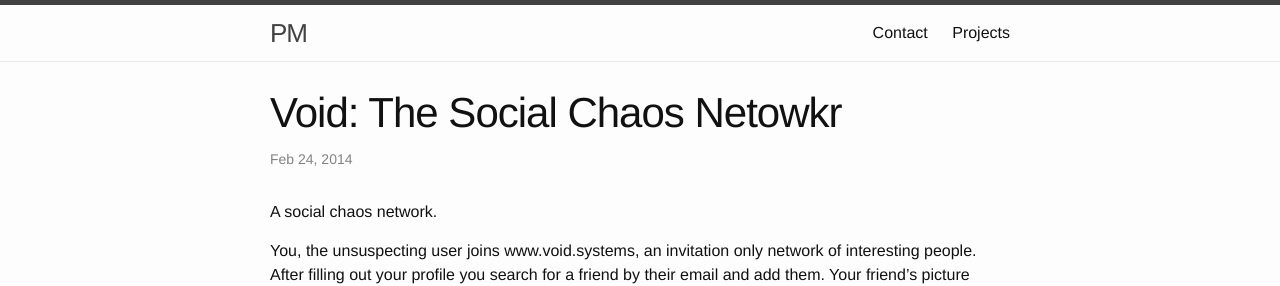
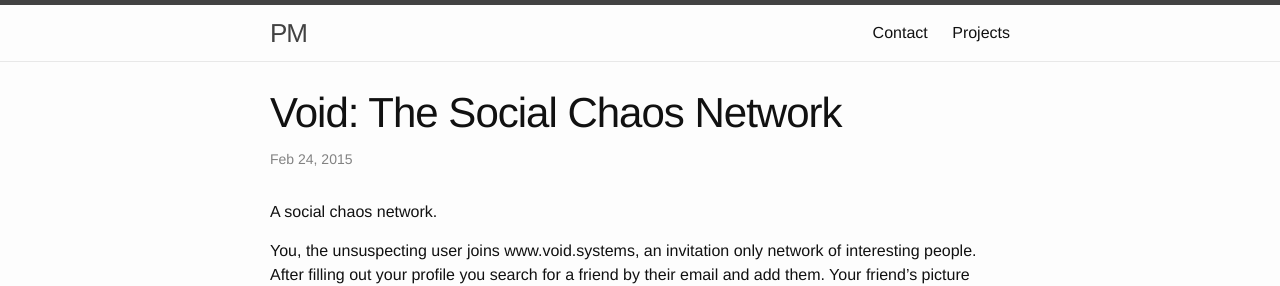
Before and after one commit to thnkr/thnkr.github.io, a Jekyll site: the page built from _posts/2015-02-23-void.markdown, in a window 1280 px wide. Shown: the top 286 px of the page. Built offline with Jekyll 4.4.1, drawn with Linux system fonts in a browser that asks for light colours.

Commit message:
void the social chaos network

```diff
--- a/_posts/2015-02-23-void.markdown
+++ b/_posts/2015-02-23-void.markdown
@@ -1,7 +1,7 @@
 ---
 layout: post
-title:  "Void: The Social Chaos Netowkr"
-date:   2014-02-24 13:38:28
+title:  "Void: The Social Chaos Network"
+date:   2015-02-24 13:38:28
 categories: opencv
 ---
 
```
